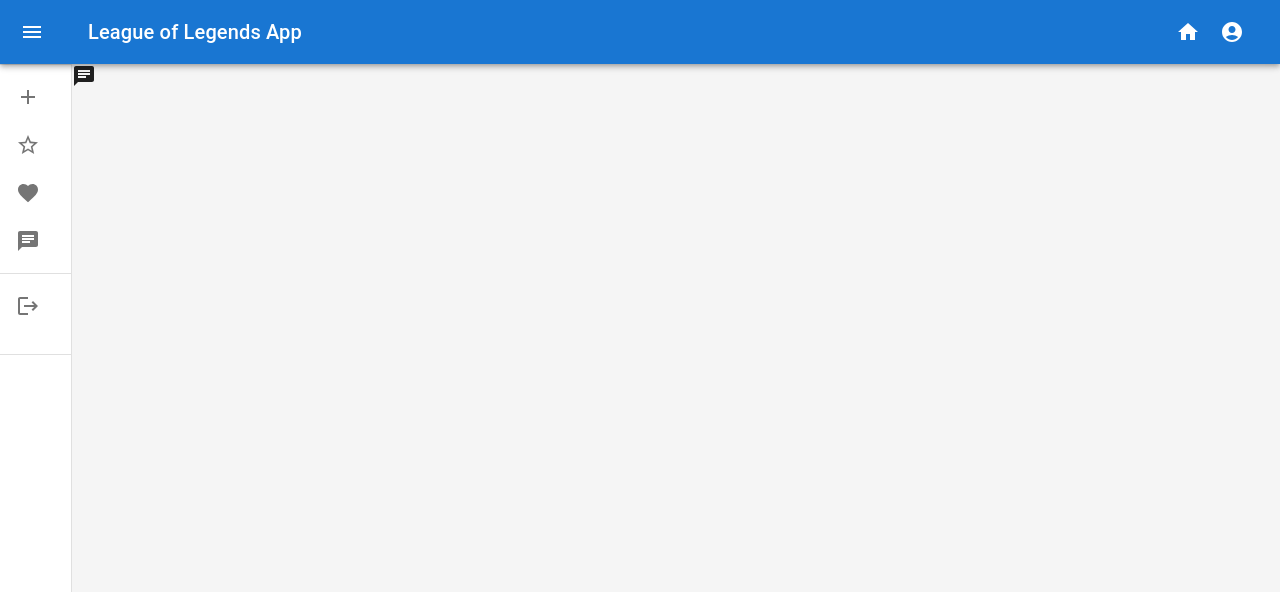
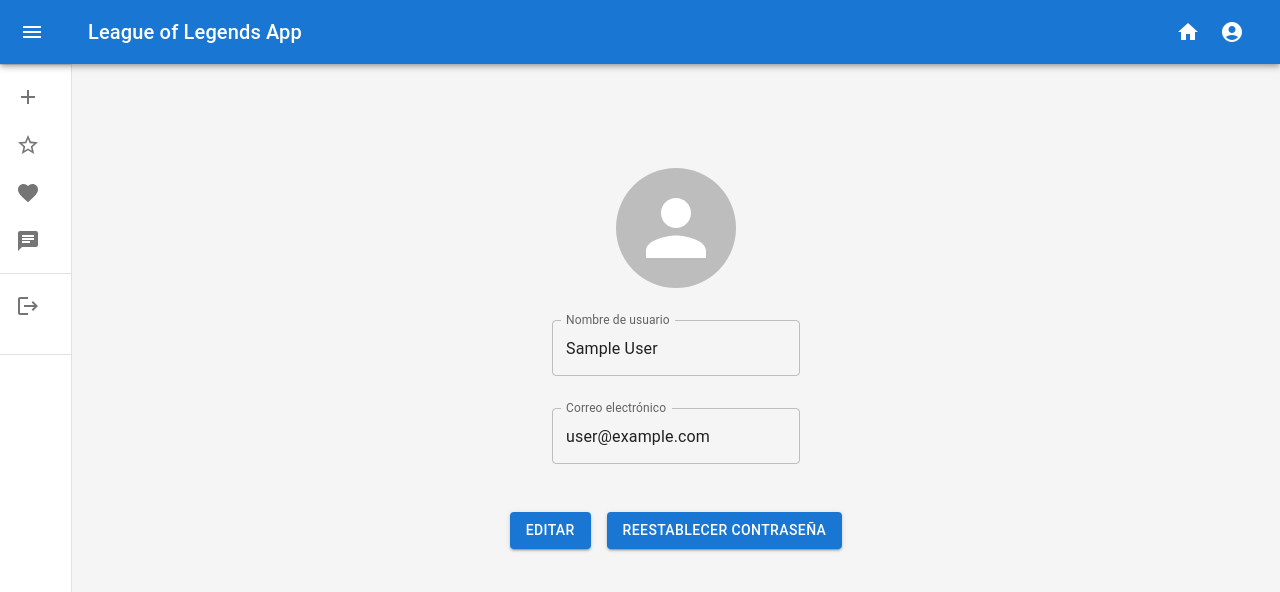
Before and after one commit to Nola01/league-of-legends-app, a React (Create React App) app: page /profile in a window 1280 px wide. Shown: the top 592 px of the page. Built offline with nearby package versions, Linux system fonts and the light colour scheme; no server answers; sample sign-in values are in the browser's storage.

Commit message:
Created Profile page

```diff
--- a/src/components/Favorites.js
+++ b/src/components/Favorites.js
@@ -66,7 +66,7 @@ export default function OwnCharacters() {
     const handleDelete = (id) => {
       console.log(id)
       try {
-        //deleteFavCharacterById(id);
+        deleteFavCharacterById(id);
         console.log("Personaje borrado", id);
       } catch (error) {
         console.log("Error al borrar personaje");
--- a/src/components/Profile.js
+++ b/src/components/Profile.js
@@ -1,22 +1,74 @@
-import Avatar from '@mui/material/Avatar';
-import Button from '@mui/material/Button';
-import CssBaseline from '@mui/material/CssBaseline';
-import TextField from '@mui/material/TextField';
-import Box from '@mui/material/Box';
-import EditIcon from '@mui/icons-material/Edit';
-import Typography from '@mui/material/Typography';
-import Container from '@mui/material/Container';
-import { FormControl, FormHelperText, InputLabel, MenuItem, Select, Stack } from '@mui/material';
-import { styled } from '@mui/material/styles';
+import { createTheme, ThemeProvider } from '@mui/material/styles';
+import { Avatar, Box, TextField, Button } from '@mui/material';
+import { useContext } from 'react';
 import { useNavigate } from 'react-router-dom';
 
-import MessageBox from './MessageBox';
+import { AuthContext } from '../context/AuthProvider';
+
+const theme = createTheme();
 
 export default function Profile() {
 
-  return (
-      <div>
-          <MessageBox/>
-      </div>
-  );
+    const { user } = useContext(AuthContext);
+    const navigate = useNavigate();
+
+    const handleEdit = () => {
+        // edit profile
+    }
+
+    const handlePassword = () =>{
+        navigate('/reset')
+    }
+
+    return (
+    <ThemeProvider theme={theme}>
+        <Box
+            sx={{
+                marginTop: 8,
+                display: 'flex',
+                flexDirection: 'column',
+                alignItems: 'center',
+                padding: 5
+            }}
+        >
+            <Avatar alt="Remy Sharp" sx={{ width: 120, height: 120 }}/>
+            <Box
+                component="form" sx={{ mt: 1, padding: 3 }}
+            >
+                <TextField
+                    id="outlined-read-only-input"
+                    label="Nombre de usuario"
+                    defaultValue={user.displayName}
+                    InputProps={{
+                        readOnly: true,
+                    }}
+                />
+
+            </Box>
+            <Box
+                component="form" sx={{ mt: 1 }}
+            >
+                <TextField
+                    id="outlined-read-only-input"
+                    label="Correo electrónico"
+                    defaultValue={user.email}
+                    InputProps={{
+                        readOnly: true,
+                    }}
+                />
+            </Box>
+            <Box
+                component="form" sx={{ mt: 1, padding: 5 }}
+            >
+                <Button variant="contained" component="span" onClick={handleEdit} sx={{ marginRight: 2 }}>
+                    Editar
+                </Button>
+                <Button variant="contained" component="span" onClick={handlePassword}>
+                    Reestablecer contraseña
+                </Button>
+            </Box>
+        </Box>
+
+    </ThemeProvider>
+    );
 }
--- a/src/firebase/firebase.js
+++ b/src/firebase/firebase.js
@@ -90,7 +90,6 @@ const deleteCharacterById = async (id) => {
 const deleteFavCharacterById = async (id) => {
   const charRef = doc(db, 'favorites', id);
   const charDoc = await getDoc(charRef);
-  const character = charDoc.data;
   await deleteDoc(charRef);
 }
 
```
